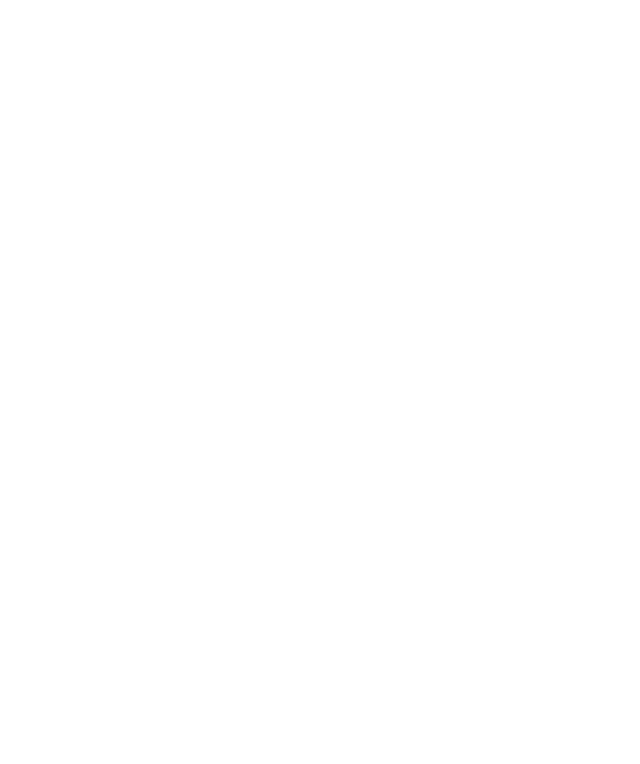
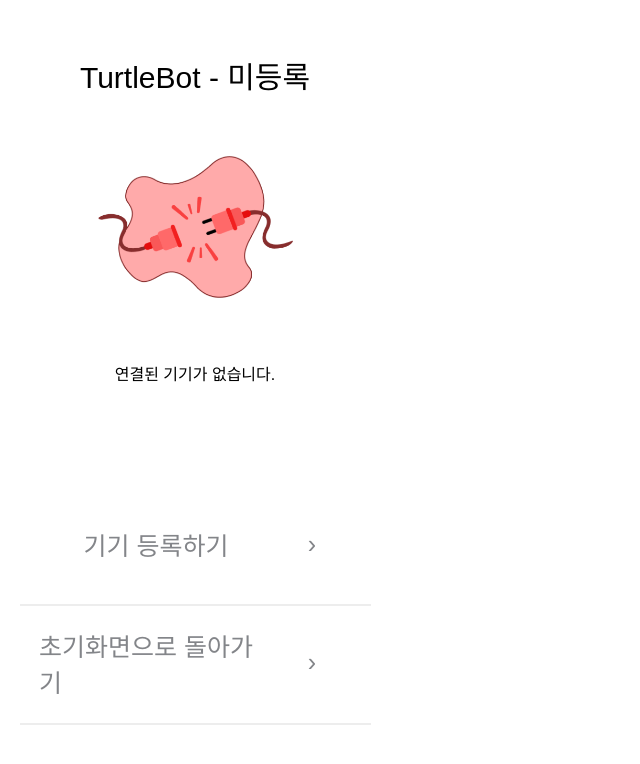
Before and after one commit to wwldwwld7/ssak3, a React (Create React App) app in the folder frontend/ssak3/: page /test in a window 1280 px wide. Before the commit this address had no page. Shown: the top 764 px of the page, without its empty margins (0-640 px from the left). Built offline with nearby package versions, Linux system fonts and the light colour scheme; a web font is replaced by a local one.

Commit message:
feat : 터틀봇 등록 및 UI 개선

```diff
--- a/frontend/ssak3/package.json
+++ b/frontend/ssak3/package.json
@@ -8,6 +8,7 @@
     "@testing-library/user-event": "^13.5.0",
     "axios": "^1.5.0",
     "react": "^18.2.0",
+    "react-cookie": "^6.1.1",
     "react-dom": "^18.2.0",
     "react-router-dom": "^6.16.0",
     "react-scripts": "5.0.1",
--- a/frontend/ssak3/src/App.js
+++ b/frontend/ssak3/src/App.js
@@ -9,6 +9,8 @@
 import TurtlebotController from './pages/Main';
 import TurtleBotLog from './pages/Log';
 import AddSchedule from './pages/Control/AddSchedule';
+import AddTuttle from './pages/Main/AddTuttle';
+import NonEntryMain from './pages/Main/nonEntryMain';
 
 function App() {
   return (
@@ -21,6 +23,8 @@
         <Route path="start" element={<TurtleBotStarter/>} />
         <Route path="log" element={<TurtleBotLog/>} />
         <Route path="hello" element={<AddSchedule/>} />
+        <Route path="addturtle" element={<AddTuttle/>} />
+        <Route path="test" element={<NonEntryMain/>} />
       </Routes>
     </Router>
   </>
--- a/frontend/ssak3/src/pages/Main/AddTuttle.jsx
+++ b/frontend/ssak3/src/pages/Main/AddTuttle.jsx
@@ -2,6 +2,7 @@
 import { useNavigate } from "react-router-dom";
 import { Cookies } from 'react-cookie';
 import { defaultInstance as api } from '../../util/token.jsx';
+import "./Main.css";
 
 const AddTuttle = () => {
     const navigate = useNavigate();
@@ -17,7 +18,7 @@
     };
 
     const formdata = {
-        "id" : "test",
+        "id" : "test1234",
         "serial_number" : inputTurtle
     }
 
@@ -35,31 +36,29 @@
     };
 
     return(
-        <>
-            <div style={{position:'absolute',width:'390px', height:'812px'}}>
-                <div style={{width:'100%', height: '60%'}}>
-                    <div style={{width:'100%',height:'20%', display:'flex', justifyContent:'center',alignItems:'end',fontSize:'30px',marginBottom:'5%'}}>기기 등록</div>
-                    <div style={{width:'100%',height:'45%'}}>
-                        <div style={{backgroundImage: `url(${process.env.PUBLIC_URL}/turtlebotImage.png)`,width:'50%', height: '100%',backgroundSize:'cover',marginLeft:'22%'}}></div>
-                    </div>
-                    <div style={{width:'100%',height:'30%'}}>
-                        <div style={{width:'100%',height:'50%', display:'flex', justifyContent:'center',alignItems:'center'}}>↑</div>
-                        <div style={{width:'100%',height:'50%', display:'flex', justifyContent:'center',alignItems:'center'}}>기기 하단의 시리얼 넘버를 입력해 주세요.</div>
-                    </div>
+        <div className = "main-container">
+            <div className = "areah-60">
+                <div className = "addturtle-title">기기 등록</div>
+                <div className = "areah-45">
+                    <div className = "addturtle-image"></div>
                 </div>
-                <div style={{width:'100%', height: '40%'}}>
-                    <div style={{width:'100%', height: '50%', display:'flex', justifyContent:'center',alignItems:'center'}}>
-                        <input type="text" value={inputTurtle} onChange={handleInputChange} placeholder="Serial Number" required/>
-                    </div>
-                    <div style={{width:'100%', height: '50%', display:'flex', justifyContent:'center',alignItems:'start'}}>
-                        <div style={{width:'325px', height: '30%',display:'flex', justifyContent:'space-between'}}>
-                            <div onClick={GoMain} style={{width:'150px', height: '50px',border:'1px solid #ededed', display:'flex', justifyContent:'center',alignItems:'center',backgroundColor:'#fafafa', borderRadius:'10px',fontFamily:'inherit',color:'#838589', cursor:'pointer'}}>취소</div>
-                            <div onClick={sendRegister} style={{width:'150px', height: '50px',border:'1px solid #ededed', display:'flex', justifyContent:'center',alignItems:'center',backgroundColor:'#fafafa', borderRadius:'10px',fontFamily:'inherit',color:'#838589', cursor:'pointer'}}>등록하기</div>
-                        </div>
+                <div className = "areah-30">
+                    <div className = "areah-50 justalign-center">↑</div>
+                    <div className = "areah-50 justalign-center">기기 하단의 시리얼 넘버를 입력해 주세요.</div>
+                </div>
+            </div>
+            <div className = "areah-40">
+                <div className = "areah-50 justalign-center">
+                    <input type="text" value={inputTurtle} onChange={handleInputChange} placeholder="Serial Number" required/>
+                </div>
+                <div className = "addturtle-submit">
+                    <div className = "addturtle-buttonarea">
+                        <div onClick={GoMain} className = "addturtle-button">취소</div>
+                        <div onClick={sendRegister} className = "addturtle-button">등록하기</div>
                     </div>
                 </div>
             </div>
-        </>
+        </div>
     );
 }
 
--- a/frontend/ssak3/src/pages/Main/style.css
+++ b/frontend/ssak3/src/pages/Main/Main.css
@@ -1,4 +1,3 @@
-/* 터틀봇 등록돼있는 상태 css */
 
 .controllerContainer {
     position: absolute;
@@ -11,7 +10,6 @@
     text-align: center;
     width: 100%;
     margin-top: 33px;
-
     font-style: normal;
     font-weight: 700px;
     font-size: 25px;
@@ -29,9 +27,10 @@
 }
 .turtlebotUnconnectedImage {
     position: relative;
-    width: 373px;
-    height: 271px;
-    left: 10px;
+    width: 350px;
+    height: 250px;
+    /* background-size: cover; */
+    margin-left: 10px;
     margin-top : 40px;
     background-size: contain;
     background-position: center;
@@ -43,7 +42,8 @@
     margin-bottom: 120px;
     text-align: center;
     font-size: 14px;
-    font-family: Lexend;
+    color: #838589;
+    font-family: inherit;
 }
 /* Climate */
 .menu{
@@ -198,3 +198,102 @@
     background: #FFFFFF;
     border-radius: 25px;
 }
+
+
+/* ----------------- */
+.main-container {
+    position: absolute;
+    width: 390px;
+    height: 812px;
+}
+
+.justalign-center{
+    display: flex;
+    justify-content: center;
+    align-items: center;
+}
+
+.addturtle-image{
+    width: 50%;
+    height: 100%;
+    background-image: url(../../../public/turtlebotImage.png);
+    background-size: cover;
+    margin-left: 22%;
+}
+
+.addturtle-title{
+    width: 100%;
+    height: 20%;
+    display: flex;
+    justify-content: center;
+    align-items: end;
+    font-size: 30px;
+    margin-bottom: 5%;
+}
+
+.addturtle-submit{
+    width: 100%;
+    height: 60%;
+    display: flex;
+    justify-content: center;
+    align-items: start;
+}
+
+.addturtle-buttonarea{
+    width: 325px;
+    height: 30%;
+    display: flex;
+    justify-content: space-between;
+}
+
+.addturtle-button{
+    width: 150px;
+    height: 50px;
+    display: flex;
+    justify-content: center;
+    align-items: center;
+    border: 1px solid #ededed;
+    border-radius: 10px;
+    background-color: #fafafa;
+    color: #838589;
+    cursor: pointer;
+}
+
+.areah-60 {
+    width: 100%;
+    height: 60%;
+}
+
+.areah-50 {
+    width: 100%;
+    height: 50%;
+}
+
+.areah-45 {
+    width: 100%;
+    height: 45%;
+}
+
+.areah-40 {
+    width: 100%;
+    height: 40%;
+}
+
+.areah-30 {
+    width: 100%;
+    height: 30%;
+}
+
+.temp {
+    border: 1px solid red;
+}
+
+.nonturtle-image{
+    width: 50%;
+    height: 100%;
+    background-image: url(../../../public/unconnected.png);
+    background-size: contain;
+    background-repeat: no-repeat; /* 이미지 반복 표시 비활성화 */
+    background-position: center center; /* 이미지를 가운데로 정렬 */
+    margin-left: 25%;
+}
--- a/frontend/ssak3/src/pages/Main/entryMain.jsx
+++ b/frontend/ssak3/src/pages/Main/entryMain.jsx
@@ -1,5 +1,5 @@
 import React from "react";
-import styles from "./style.css";
+import "./Main.css";
 
 const EntryMain = ( ) =>{
     let name = "TurtleBot - TB230911_1";
@@ -8,8 +8,6 @@
     // Figma : main - 터틀봇 등록돼있는 상태
     // ㄴ controllerContainer : UI
     <div>
-        {/* // Figma : main/More - "터틀봇 - 시리얼 넘버"
-            // ㄴ turtlebotName : 터틀봇 시리얼넘버와 이름 */}
         <div className="turtlebotName" >{ name }</div>
         <div className="turtlebotImage" ></div>
         <div className="menu-border">
--- a/frontend/ssak3/src/pages/Main/index.jsx
+++ b/frontend/ssak3/src/pages/Main/index.jsx
@@ -1,7 +1,7 @@
 import React from "react";
 import EntryMain from './entryMain.jsx';
 import NonEntryMain from './nonEntryMain.jsx';
-import styles from "./style.css";
+import "./Main.css";
 
 const TurtlebotController = ( ) =>{
     let isEntry = true;
--- a/frontend/ssak3/src/pages/Main/nonEntryMain.jsx
+++ b/frontend/ssak3/src/pages/Main/nonEntryMain.jsx
@@ -1,41 +1,37 @@
 import React from "react";
-import styles from "./style.css";
+import { useNavigate } from "react-router-dom";
+import "./Main.css";
 
 const NonEntryMain = ( ) =>{
+    const navigate = useNavigate();
+
+    const GoRegister = () => {
+        navigate("/addturtle");
+    };
+
     return (
-        <div>
-            {/* // Figma : main/More - "터틀봇 - 시리얼 넘버"
-            // ㄴ turtlebotName : 터틀봇 시리얼넘버와 이름 */}
-            <div className="turtlebotName" >TurtleBot - 미등록</div>
-            <div className="turtlebotUnconnectedImage" ></div>
-            <div className="unconnectedMessage"> 연결된 기기가 없습니다. </div>
-            <div className="menu-border">
-                <div className="menu">
-                    <div className="frame" >
-                        <div className="frameBlank"></div>
-                        <div className="subFrame" >
-                            <div className="subFrameBlank" ></div>
-                            <div className="menuTitle" >기기 등록하기</div>
-                        </div>
-                        <div className="frameBlank" ></div>
-                        <div className="rightArrowFrame" >
-                                <div className="rightArrow" ></div>
-                        </div>
-                    </div>
+        <div className="main-container">
+            <div className = "areah-60">
+                <div className = "addturtle-title">TurtleBot - 미등록</div>
+                <div className = "areah-45">
+                    <div className = "nonturtle-image"></div>
                 </div>
-                <div className="menu" >
-                    <div className="frame" >
-                        <div className="frameBlank"></div>
-                        <div className="subFrame">
-                            <div className="subFrameBlank"></div>
-                            <div className="menuTitle" >홈으로 돌아가기</div>
-                        </div>
-                        <div className="frameBlank" ></div>
-                        <div className="rightArrowFrame" >
-                                <div className="rightArrow" ></div>
-                        </div>
-                    </div>
+                <div className = "areah-30">
+                    <div className = "areah-50 justalign-center">연결된 기기가 없습니다.</div>
+                    <div className = "areah-50 justalign-center"></div>
                 </div>
+            </div>
+            <div className = "areah-40">
+                <div onClick={GoRegister} style={{width:'100%',height:'35%',display:'flex',justifyContent:'center',alignItems:'center',cursor:'pointer'}}>
+                    <div style={{width:'60%',height:'50%',display:'flex',justifyContent:'center',alignItems:'center',fontSize:'25px',color:'#838589'}}>기기 등록하기</div>
+                    <div style={{width:'20%',height:'50%',display:'flex',justifyContent:'center',alignItems:'center',fontSize:'25px',color:'#838589'}}>›</div>
+                </div>
+                <div style={{width:'90%',height:'1%',borderBottom:'2px solid #ededed',marginLeft:'5%'}}></div>
+                <div style={{width:'100%',height:'35%',display:'flex',justifyContent:'center',alignItems:'center'}}>
+                    <div style={{width:'60%',height:'50%',display:'flex',justifyContent:'flex-start',alignItems:'center',fontSize:'25px',color:'#838589'}}>초기화면으로 돌아가기</div>
+                    <div style={{width:'20%',height:'50%',display:'flex',justifyContent:'center',alignItems:'center',fontSize:'25px',color:'#838589'}}>›</div>
+                </div>
+                <div style={{width:'90%',height:'1%',borderBottom:'2px solid #ededed',marginLeft:'5%'}}></div>
             </div>
         </div>
     );
```
Also changed, not shown: 1 other file (tests, documents, lock files or other folders).
